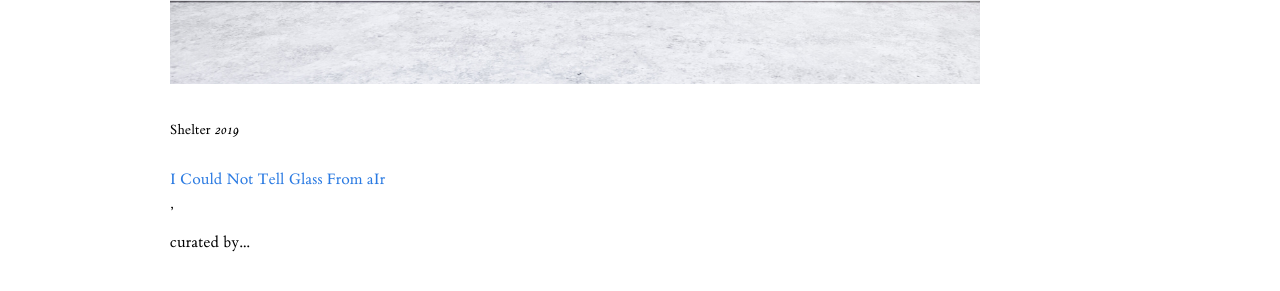
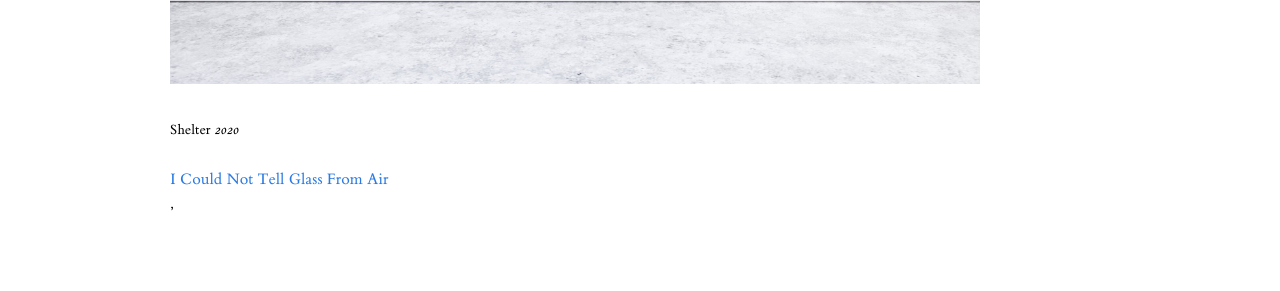
Before and after one commit to HarryFischer/alexandermourant, a Jekyll site: the page built from installations.markdown, in a window 1280 px wide. Shown: the part 542-833 px from the top of the page. Built offline with Jekyll 4.4.1, drawn with Linux system fonts in a browser that asks for light colours; our own code applies the rules of GitHub Pages for plain Markdown files.

Commit message:
Updated Installations

```diff
--- a/installations.markdown
+++ b/installations.markdown
@@ -4,10 +4,10 @@ date: 2021-03-01 17:53:00 Z
 Content:
 - image: "/uploads/alex-1.jpg"
   caption-title: Shelter
-  caption-subtitle: I Could Not Tell Glass From aIr
-  link-url: "/aomori"
-  caption-year: 2019
-  caption-extras: curated by...
+  caption-subtitle: I Could Not Tell Glass From Air
+  link-url: "/i-could-not-tell-glass-from-air"
+  caption-year: 2020
+  caption-extras:
   image-size: medium
   image-position: top
   image-margin-right: medium
```
